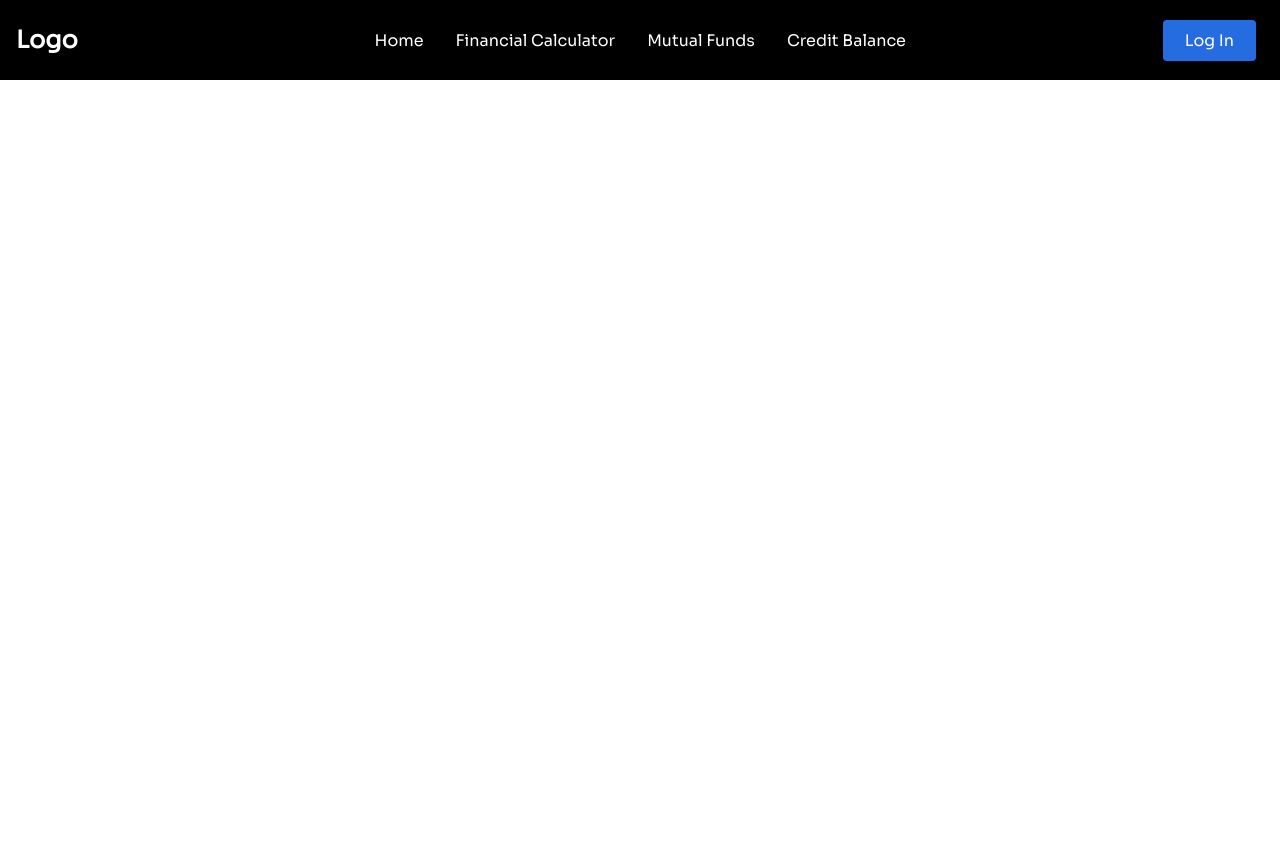
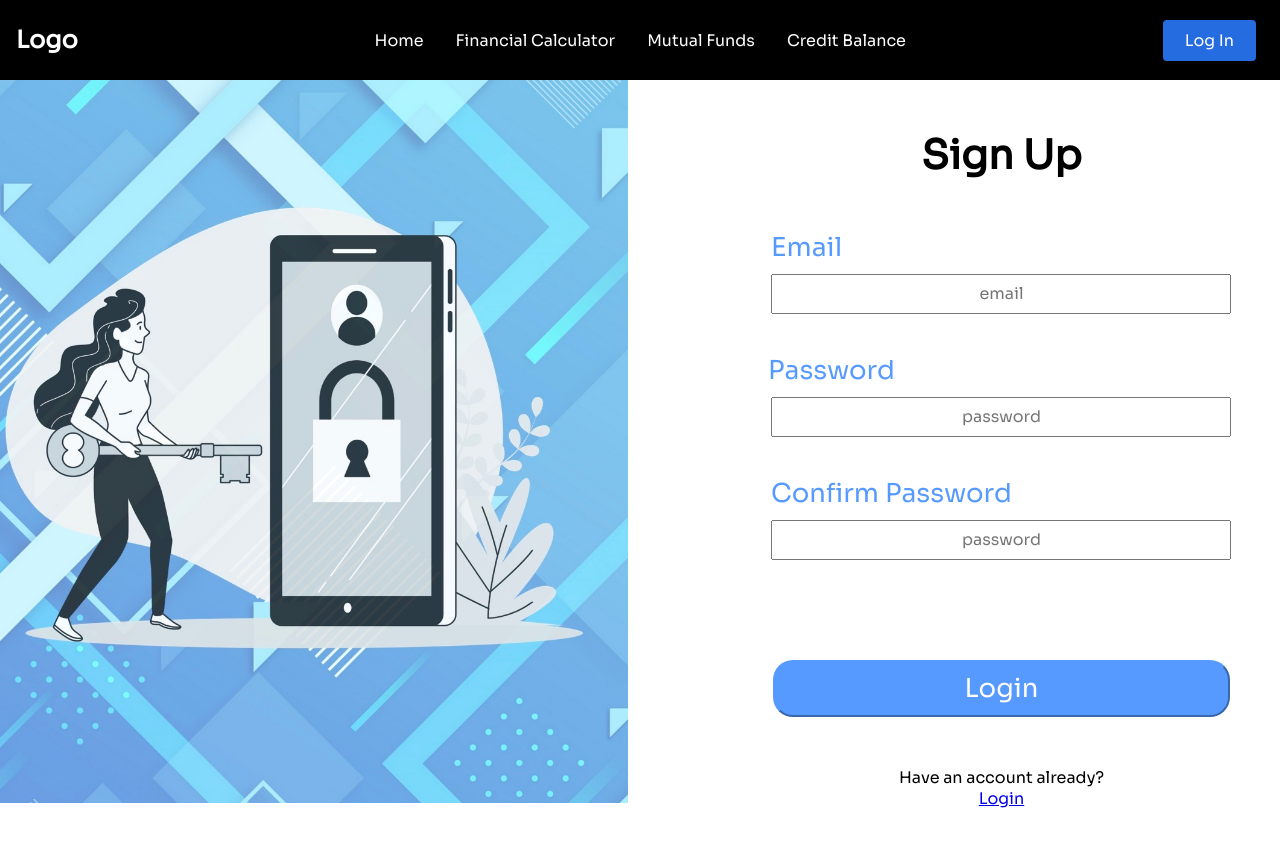
Before and after one commit to Ket93/Project-Program, a React (Create React App) app in the folder main/: page /signUp in a window 1280 px wide. Shown: the top 846 px of the page. Before the commit the page ends 800 px from the top, so only its background shows below. Built offline with nearby package versions, Linux system fonts and the light colour scheme.

Commit message:
created login and sign up pages

```diff
--- a/main/src/App.js
+++ b/main/src/App.js
@@ -5,6 +5,8 @@ import './App.css';
 import { BrowserRouter as Router, Routes, Route } from "react-router-dom";
 import MyNavbar from "./components/Navbar/navbar.js";
 import MutualFund from './components/mutualfund.js';
+import Login from './components/login.js';
+import SignUp from './components/signUp.js';
 
 function App() {
 
@@ -21,6 +23,8 @@ function App() {
           <Routes>
             <Route path="/" element={<MutualFund />} />
             <Route path="/calc" element={<Calculator />} />
+            <Route path='/sign-in' element={<Login />} />
+            <Route path='/signUp' element={<SignUp/>} />
           </Routes>
 
         </div>
--- a/main/src/components/Calculator.css
+++ b/main/src/components/Calculator.css
@@ -1,5 +1,7 @@
 h1{
     text-align: center;
+    margin-top: 50px;
+    margin-bottom: 50px;
 }
 
 .Calculator::after {
@@ -71,7 +73,7 @@ input {
 }
 
 .assetsInput {
-    margin-left: 101px;
+    margin-left: 110px;
 }
 
 
@@ -83,7 +85,7 @@ input {
 }
 
 .calc-button {
-    background-color: #569AFF; /* Green */
+    background-color: #569AFF; /* blue */
     border: none;
     color: white;
     padding: 12px 20px;
@@ -97,7 +99,7 @@ input {
 }
 
 .clear-button {
-    background-color: #569AFF; /* Green */
+    background-color: #569AFF; /* blue */
     border: none;
     color: white;
     padding: 12px 20px;
@@ -115,4 +117,8 @@ input {
     border: 2px solid #569AFF;
     color: #569AFF;
     box-shadow: 0 6px 8px 0 rgba(0,0,0,0.24), 0 17px 50px 0 rgba(0,0,0,0.19)
-  }
+}
+
+.result {
+    margin-top: 150px;
+}
--- a/main/src/components/Calculator.js
+++ b/main/src/components/Calculator.js
@@ -1,7 +1,6 @@
 import React from 'react';
 import Form from './calcform.js';
 import Mybutton from './button.js';
-import images from '../images/moneystash.png';
 import './Calculator.css';
 
 
@@ -31,7 +30,7 @@ function Calculator() {
 
       <Mybutton calculateFunction={getVal}/>
       <div className="result">
-        Results goes here
+
       </div>
 
     </div>
--- a/main/src/components/Navbar/navbar.js
+++ b/main/src/components/Navbar/navbar.js
@@ -20,6 +20,8 @@ const MyNavbar = () => {
 
                     <NavLink to="/credit-balance" activestyle>Credit Balance</NavLink>
 
+
+
                 </NavMenu>
 
                 <NavBtn>
--- /dev/null
+++ b/main/src/components/login.css
@@ -0,0 +1,117 @@
+.spiltScreen{
+    display: flex;
+    flex-direction: row;
+}
+
+
+
+
+
+.loginSideIMG {
+    height: 60%;
+    margin: 0px;
+}
+
+
+.imgDiv {
+    width: 60%;
+}
+
+
+.loginSideIMG {
+    margin-left: -190px;
+}
+
+
+
+
+
+
+
+
+
+
+
+.emptyDiv {
+    margin-top: 100px;
+}
+
+
+
+
+
+
+
+.loginTitle {
+    font-size: 40px;
+    font-weight: bold;
+}
+
+
+
+
+
+
+.emailText {
+    color: #569AFF; /* blue */
+    font-size: 26px;
+}
+
+.emailInput {
+    margin-top: 16px;
+    height: 40px;
+    width: 460px;
+    margin-bottom: 50px;
+}
+
+.emailInput::placeholder {
+    font-size: 16px;
+}
+
+
+
+
+.passwordText {
+    color: #569AFF; /* blue */
+    font-size: 26px;
+}
+
+.passwordInput {
+    margin-top: 16px;
+    margin-bottom: 50px;
+    height: 40px;
+    width: 460px;
+}
+
+.passwordInput::placeholder {
+    font-size: 16px;
+}
+
+
+
+
+
+
+
+.loginButton {
+    margin-top: 80px;
+    font-size: 26px;
+    border-radius: 20px;
+    background-color: #569AFF; /* blue */
+    border-color: #569AFF;
+    color: white;
+    text-align: center;
+    padding: 10px 190px;
+
+}
+
+
+
+
+
+
+
+
+.bottomText {
+    margin-top: 60px;
+}
--- /dev/null
+++ b/main/src/components/login.js
@@ -0,0 +1,58 @@
+import React from 'react';
+import loginSidePic from '.././images/loginSidePic.jpeg';
+import './login.css';
+
+function login() {
+
+    return (
+        <body>
+            <div class='spiltScreen' >
+                <div class='imgDiv'>
+                    <img src={loginSidePic} class='loginSideIMG' />
+                </div>
+
+
+                <div class='inputDiv' >
+                    <div class='emptyDiv' ></div>
+
+
+
+                    <div class='loginTitle' >
+                        <p>Login</p>
+                    </div>
+
+
+
+                    <div class='emptyDiv'></div>
+
+
+
+
+                    <div>
+                        <label for= 'email' class='emailText'> Email </label>
+                    </div>
+                    <div>
+                        <input type="text" placeholder='email' class='emailInput' id='email' />
+                    </div>
+
+                    <div>
+                        <label for='password' class='passwordText'> Password </label>
+                    </div>
+                    <div>
+                       <input type="text" placeholder='password' class='passwordInput' id='password' />
+                    </div>
+
+                    <button type = "button" class='loginButton'> Login </button>
+
+                    <div class='bottomText'>
+                        <p class='noAccText'>Don’t have an account?</p>
+                        <a class='signUpLink' href='/signUp'>Sign up</a>
+                    </div>
+                </div>
+            </div>
+
+        </body>
+    )
+}
+
+export default login;
--- /dev/null
+++ b/main/src/components/signUp.css
@@ -0,0 +1,118 @@
+.spiltScreen{
+    display: flex;
+    flex-direction: row;
+}
+
+
+
+
+
+.loginSideIMG {
+    height: 60%;
+    margin: 0px;
+}
+
+
+.imgDiv {
+    width: 60%;
+}
+
+
+.loginSideIMG {
+    margin-left: -190px;
+}
+
+
+
+
+
+
+.emptyDiv {
+    margin-top: 50px;
+}
+
+
+
+
+
+
+
+.signUpTitle {
+    font-size: 40px;
+    font-weight: bold;
+}
+
+
+
+
+.emailText {
+    color: #569AFF; /* blue */
+    font-size: 26px;
+    margin-right: 390px;
+}
+
+.emailInput {
+    margin-top: 10px;
+    height: 40px;
+    width: 460px;
+    margin-bottom: 40px;
+}
+
+.emailInput::placeholder {
+    font-size: 16px;
+}
+
+
+
+
+.passwordText {
+    color: #569AFF; /* blue */
+    font-size: 26px;
+    margin-right: 340px;
+}
+
+.confirmPasswordText {
+    color: #569AFF; /* blue */
+    font-size: 26px;
+    margin-right: 220px;
+}
+
+.passwordInput {
+    margin-top: 10px;
+    margin-bottom: 40px;
+    height: 40px;
+    width: 460px;
+}
+
+.passwordInput::placeholder {
+    font-size: 16px;
+}
+
+
+
+
+
+
+
+.loginButton {
+    margin-top: 60px;
+    font-size: 26px;
+    border-radius: 20px;
+    background-color: #569AFF; /* blue */
+    border-color: #569AFF;
+    color: white;
+    text-align: center;
+    padding: 10px 190px;
+
+}
+
+
+
+
+
+
+
+
+.bottomText {
+    margin-top: 50px;
+}
--- /dev/null
+++ b/main/src/components/signUp.js
@@ -0,0 +1,68 @@
+import React from 'react';
+import loginSidePic from '.././images/loginSidePic.jpeg';
+import './signUp.css';
+
+function SignUp() {
+
+    return (
+        <body>
+            <div class='spiltScreen' >
+                <div class='imgDiv'>
+                    <img src={loginSidePic} class='loginSideIMG' />
+                </div>
+
+
+                <div class='inputDiv' >
+                    <div class='emptyDiv' ></div>
+
+
+
+                    <div class='signUpTitle' >
+                        <p>Sign Up</p>
+                    </div>
+
+
+
+                    <div class='emptyDiv'></div>
+
+
+
+                    <div>
+                        <label class='emailText'> Email </label>
+                    </div>
+                    <div>
+                        <input type="text" placeholder='email' class='emailInput' />
+                    </div>
+
+
+
+                    <div>
+                        <label class='passwordText'> Password </label>
+                    </div>
+                    <div>
+                       <input type="text" placeholder='password' class='passwordInput' />
+                    </div>
+
+                    <div>
+                        <label class='confirmPasswordText'> Confirm Password </label>
+                    </div>
+                    <div>
+                       <input type="text" placeholder='password' class='passwordInput' />
+                    </div>
+
+
+
+                    <button type = "button" class='loginButton'> Login </button>
+
+                    <div class='bottomText'>
+                        <p class='haveAccText'>Have an account already?</p>
+                        <a class='loginLink' href='/sign-in'>Login</a>
+                    </div>
+                </div>
+            </div>
+
+        </body>
+    )
+}
+
+export default SignUp;
```
Also changed, not shown: main/src/images/loginSidePic.jpeg (added).
